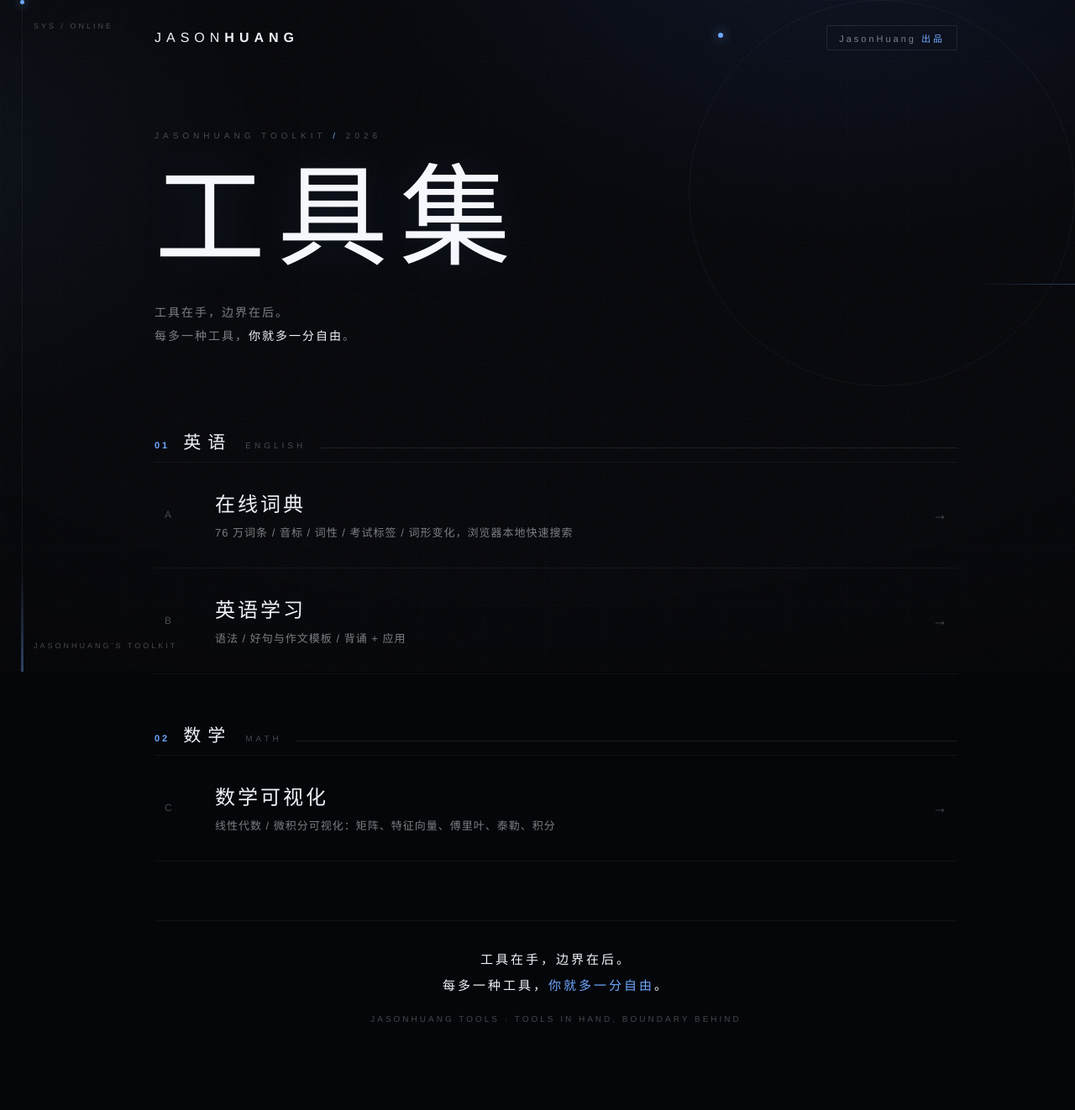
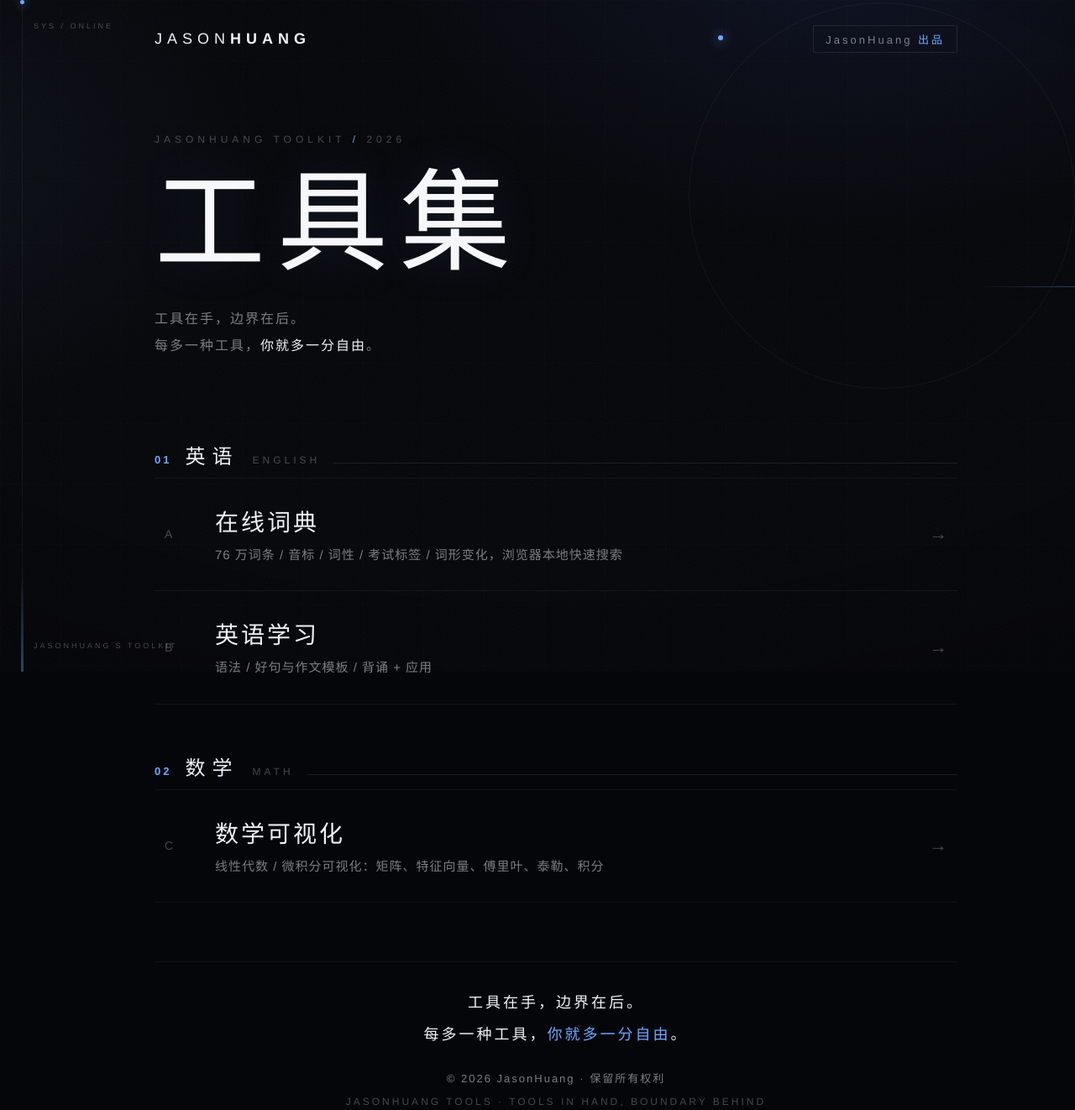
Before and after one commit to HuangJensen/jasonhuang-tools, a plain HTML site: page index.html in a window 1280 px wide. Shown: the whole page at 84% size. Before the commit the page ends 1259 px from the top, so only its background shows below. Drawn offline with Linux system fonts and the light colour scheme.

Commit message:
polish: 放大字号 + 添加正式版权行（保留深色科技风）

```diff
--- a/index.html
+++ b/index.html
@@ -66,17 +66,17 @@
     display: flex; align-items: center; justify-content: space-between;
     padding: 30px 0 0; position: relative;
   }
-  .brand { font-size: 16px; font-weight: 300; letter-spacing: 6px; }
+  .brand { font-size: 18px; font-weight: 300; letter-spacing: 6px; }
   .brand b { font-weight: 600; }
   .made {
-    font-size: 11px; letter-spacing: 3px; color: var(--muted);
+    font-size: 13px; letter-spacing: 3px; color: var(--muted);
     border: 1px solid var(--line); padding: 6px 14px; border-radius: 2px;
   }
   .made i { font-style: normal; color: var(--acc); }
 
   /* 英雄区 */
   .hero { padding: 96px 0 40px; position: relative; }
-  .annot { font-size: 10px; letter-spacing: 5px; color: var(--faint); text-transform: uppercase; }
+  .annot { font-size: 12px; letter-spacing: 5px; color: var(--faint); text-transform: uppercase; }
   .annot em { font-style: normal; color: var(--acc); }
   .title {
     margin-top: 26px;
@@ -85,7 +85,7 @@
     color: #f5f7fc;
     text-shadow: 0 0 60px rgba(110,168,255,.12);
   }
-  .tagline { margin-top: 30px; font-size: 14px; letter-spacing: 2px; color: var(--muted); line-height: 2; }
+  .tagline { margin-top: 30px; font-size: 16px; letter-spacing: 2px; color: var(--muted); line-height: 2; }
   .tagline b { color: var(--txt); font-weight: 500; }
 
   /* 轨道元素：藏在标题后面的圆弧 */
@@ -96,9 +96,9 @@
   /* 板块 */
   .group { margin-top: 56px; position: relative; }
   .ghead { display: flex; align-items: baseline; gap: 16px; }
-  .ghead .num { font-size: 11px; letter-spacing: 3px; color: var(--acc); font-weight: 600; }
-  .ghead h2 { font-size: 21px; font-weight: 300; letter-spacing: 8px; color: var(--txt); }
-  .ghead .en { font-size: 10px; letter-spacing: 4px; color: var(--faint); }
+  .ghead .num { font-size: 13px; letter-spacing: 3px; color: var(--acc); font-weight: 600; }
+  .ghead h2 { font-size: 24px; font-weight: 300; letter-spacing: 8px; color: var(--txt); }
+  .ghead .en { font-size: 12px; letter-spacing: 4px; color: var(--faint); }
   .ghead .rule { flex: 1; height: 1px; background: var(--line); }
 
   .modules { margin-top: 10px; border-top: 1px solid var(--line-soft); }
@@ -108,11 +108,11 @@
     border-bottom: 1px solid var(--line-soft);
     transition: background .25s ease, padding .25s ease;
   }
-  .module .mi { font-size: 12px; letter-spacing: 2px; color: var(--faint); width: 34px; }
+  .module .mi { font-size: 14px; letter-spacing: 2px; color: var(--faint); width: 34px; }
   .module .mc { flex: 1; }
-  .module h3 { font-size: 24px; font-weight: 300; letter-spacing: 3px; transition: letter-spacing .25s ease, color .25s ease; }
-  .module p { margin-top: 8px; font-size: 13px; letter-spacing: 1px; color: var(--muted); line-height: 1.7; }
-  .module .ar { font-size: 18px; color: var(--faint); transition: transform .25s ease, color .25s ease; }
+  .module h3 { font-size: 28px; font-weight: 300; letter-spacing: 3px; transition: letter-spacing .25s ease, color .25s ease; }
+  .module p { margin-top: 8px; font-size: 15px; letter-spacing: 1px; color: var(--muted); line-height: 1.7; }
+  .module .ar { font-size: 22px; color: var(--faint); transition: transform .25s ease, color .25s ease; }
   .module .beam { position: absolute; left: 0; top: 50%; width: 0; height: 1px; background: linear-gradient(90deg, var(--acc), transparent); transition: width .3s ease; }
   .module:hover { background: linear-gradient(90deg, rgba(110,168,255,.05), transparent); padding-left: 20px; }
   .module:hover h3 { letter-spacing: 5px; color: #fff; }
@@ -122,9 +122,10 @@
 
   /* 页脚 */
   footer { margin-top: 70px; padding-top: 30px; border-top: 1px solid var(--line-soft); text-align: center; }
-  .quote { font-size: 15px; letter-spacing: 3px; color: var(--txt); font-weight: 300; line-height: 2.1; }
+  .quote { font-size: 18px; letter-spacing: 3px; color: var(--txt); font-weight: 300; line-height: 2.1; }
   .quote b { color: var(--acc); font-weight: 500; }
-  .copy { margin-top: 18px; font-size: 10px; letter-spacing: 3px; color: var(--faint); }
+  .copyright { margin-top: 22px; font-size: 13px; letter-spacing: 2px; color: var(--muted); }
+  .copy { margin-top: 12px; font-size: 12px; letter-spacing: 3px; color: var(--faint); }
 
   @media (max-width: 820px) {
     .wrap { padding: 0 20px 40px; }
@@ -199,6 +200,7 @@
 
   <footer>
     <p class="quote">工具在手，边界在后。<br/>每多一种工具，<b>你就多一分自由</b>。</p>
+    <p class="copyright">&copy; 2026 JasonHuang &middot; 保留所有权利</p>
     <p class="copy">JASONHUANG TOOLS &middot; TOOLS IN HAND, BOUNDARY BEHIND</p>
   </footer>
 </div>
```
